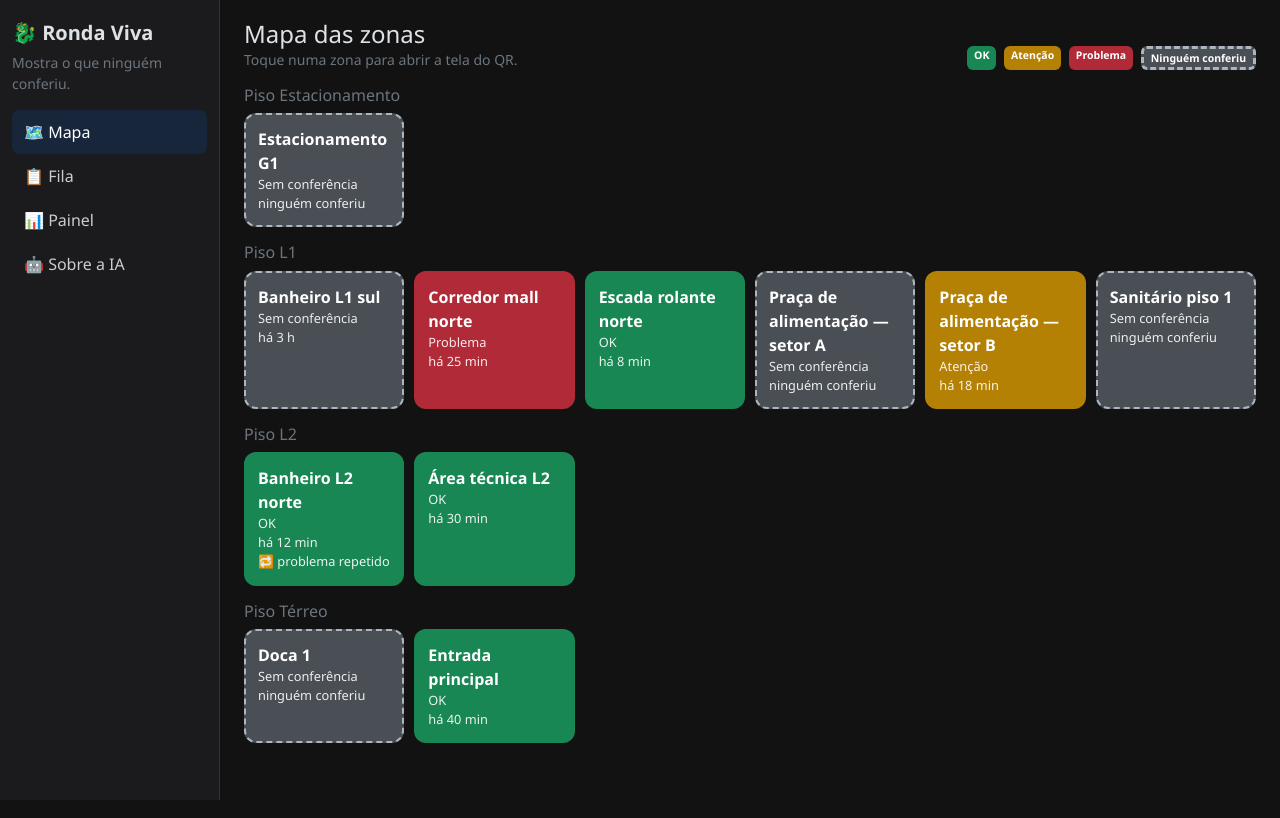
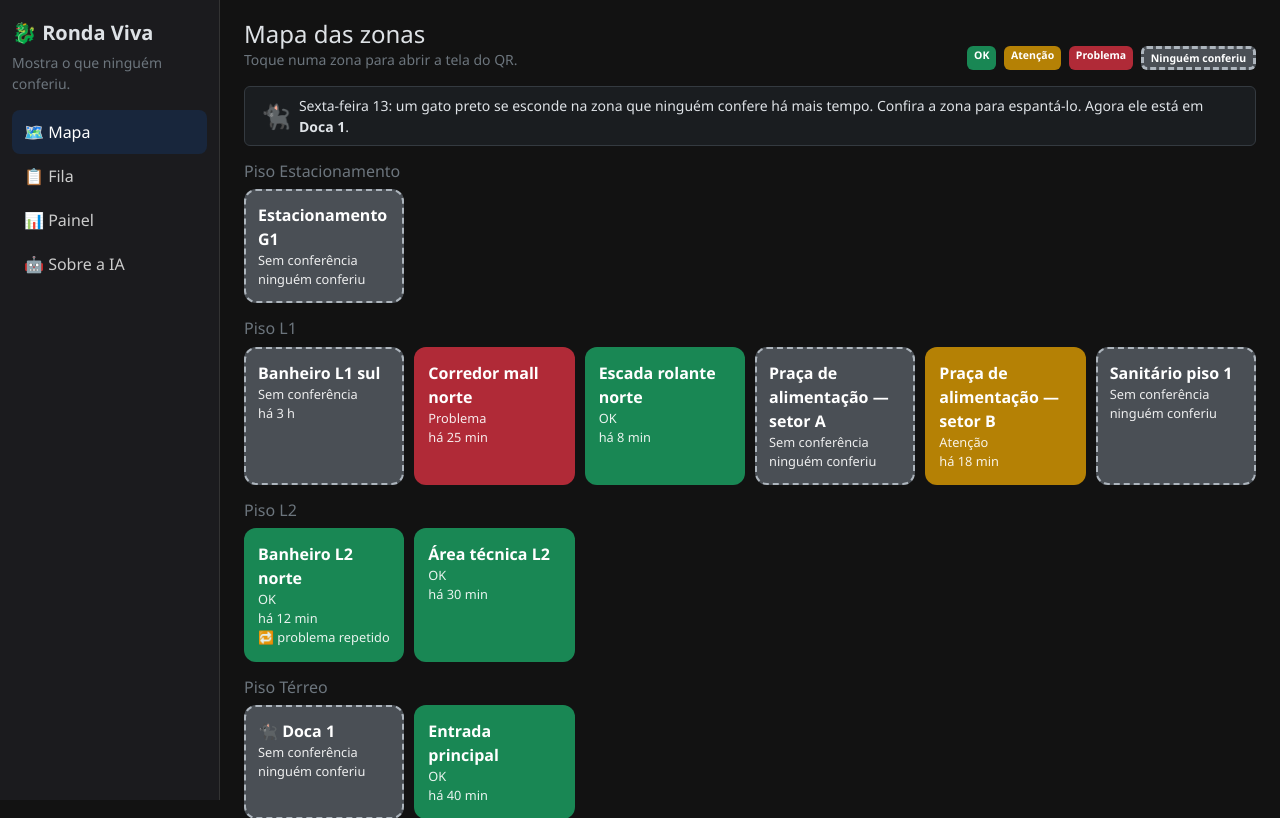
Before and after one commit to Hackarun-Dragonair/dragonair-shopping, a Flask app: page / in a window 1280 px wide. Shown: the top 818 px of the page. Run offline with Flask 3, Linux system fonts and the light colour scheme; data comes from the database, SQL or seed files in the repository; parts of the project's set-up code (start-up, migrations or seed data) failed here and were passed over; some libraries are stand-ins or nearby versions.

Commit message:
Easter Egg: gato no mapa (uma zona só) e na tela da zona

```diff
--- a/app/templates/inicio.html
+++ b/app/templates/inicio.html
@@ -13,12 +13,21 @@
   </div>
 </div>
 
+{% set zona_gato = zonas|selectattr('gato')|first %}
+{% if zona_gato %}
+{# Easter Egg sexta-feira 13 (app/sexta13.py): frase uma vez só, gato em uma zona só. #}
+<div class="alert alert-dark d-flex align-items-center gap-2 py-2" role="status">
+  <span class="fs-4" aria-hidden="true">🐈‍⬛</span>
+  <span class="small">{{ frase_sexta13 }} Agora ele está em <strong>{{ zona_gato.nome }}</strong>.</span>
+</div>
+{% endif %}
+
 {% for piso, zonas_do_piso in zonas|groupby('piso') %}
 <h2 class="h6 text-secondary mt-3">Piso {{ piso }}</h2>
 <div class="grade-zonas">
   {% for z in zonas_do_piso %}
   <a class="zona-bloco estado-{{ z.estado }}" href="{{ url_for('zona.ver', codigo=z.codigo) }}">
-    <div class="nome">{{ z.nome }}</div>
+    <div class="nome">{% if z.gato %}<span title="Gato preto da sexta-feira 13">🐈‍⬛</span> {% endif %}{{ z.nome }}</div>
     <div class="info">{{ z.rotulo }}</div>
     <div class="info">{{ z.ha }}</div>
     {% if z.reincidencia %}<div class="info">🔁 problema repetido</div>{% endif %}
--- a/app/templates/zona.html
+++ b/app/templates/zona.html
@@ -9,6 +9,12 @@
     Piso {{ zona.piso }} · última conferência: {{ zona.ha }} ·
     <span class="badge estado-{{ zona.estado }}">{{ zona.rotulo }}</span>
   </div>
+
+  {% if espantou %}
+    <div class="alert alert-dark">{{ frase_espantou }}</div>
+  {% elif zona.gato %}
+    <div class="alert alert-dark small">🐈‍⬛ Sexta-feira 13: o gato preto está aqui, porque esta é a zona esquecida há mais tempo. Confira para espantá-lo.</div>
+  {% endif %}
 
   {% if registrado == 'ok' %}
     <div class="alert alert-success">✅ Conferência OK registrada.</div>
```
